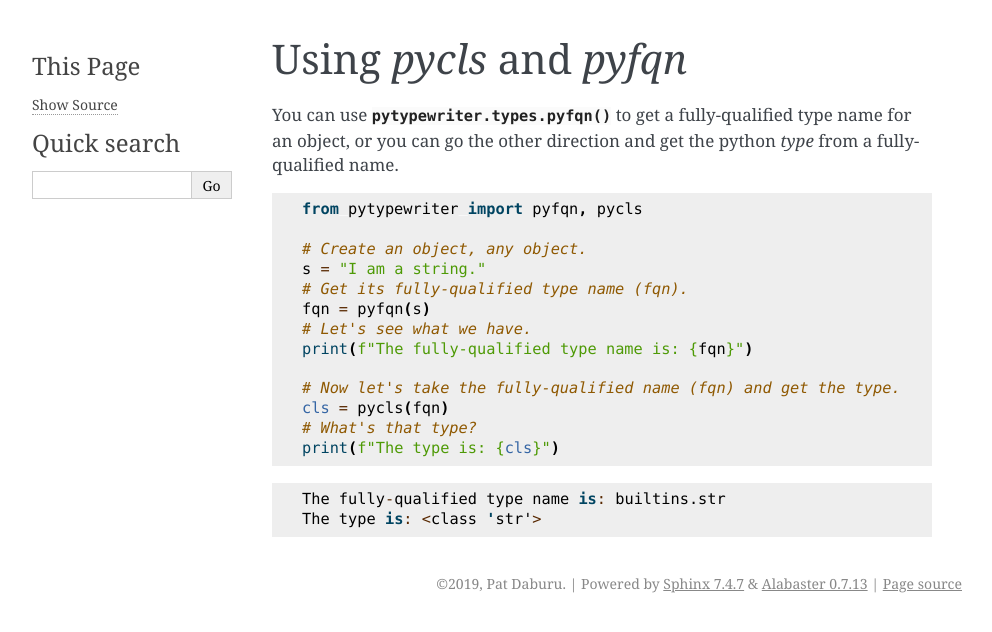
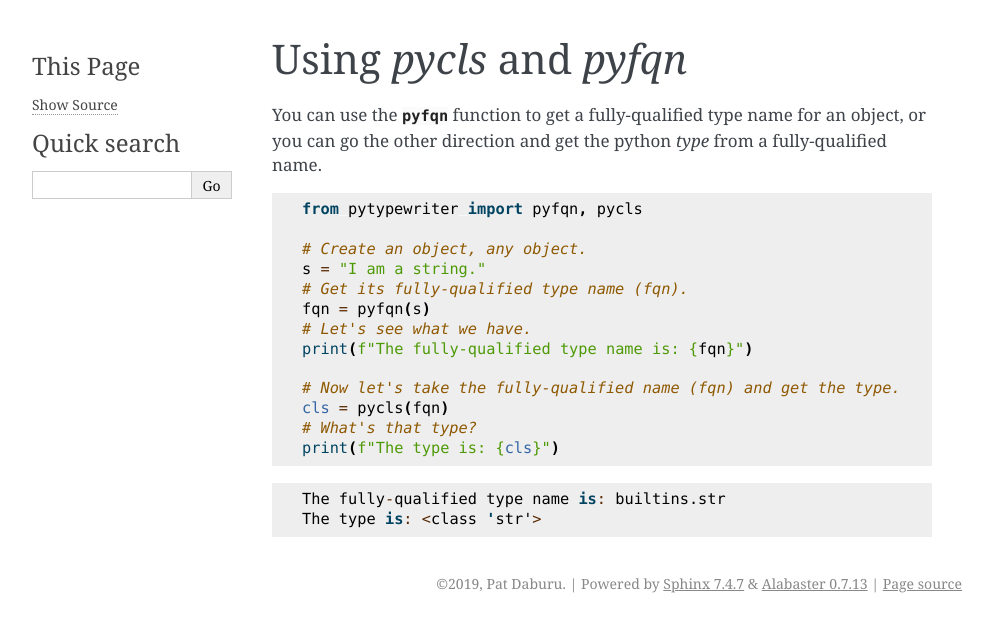
Before and after one commit to patdaburu/pytypewriter, a Sphinx documentation site: the page built from docs/source/examples/pycls_pyfqn.rst, in a window 1280 px wide. Shown: the top 632 px of the page, without its empty margins (148-1140 px from the left). Built offline with Sphinx 7.4.7, drawn with Linux system fonts in a browser that asks for light colours.

Commit message:
Updated docs.

```diff
--- a/docs/source/examples/pycls_pyfqn.rst
+++ b/docs/source/examples/pycls_pyfqn.rst
@@ -3,7 +3,7 @@
 Using `pycls` and `pyfqn`
 -------------------------
 
-You can use :py:func:`pytypewriter.types.pyfqn` to get a fully-qualified
+You can use the :py:func:`pyfqn <pytypewriter.types.pyfqn>` function to get a fully-qualified
 type name for an object, or you can go the other direction and get the python
 `type` from a fully-qualified name.
 
```
Also changed, not shown: README.rst (+1 -6 lines), 1 other file.
